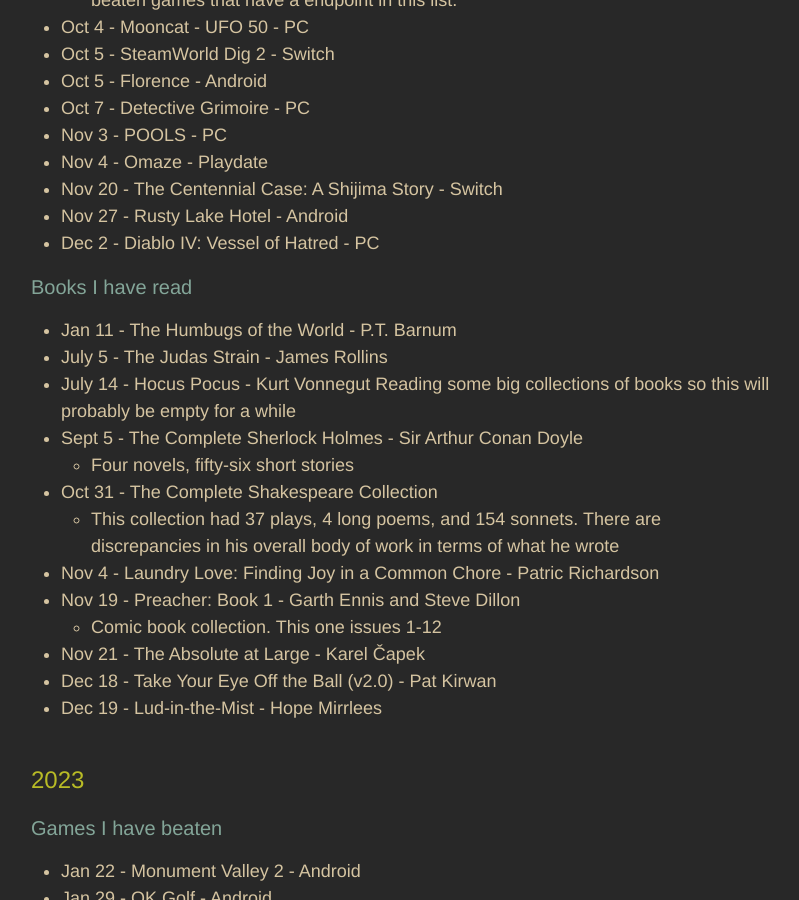
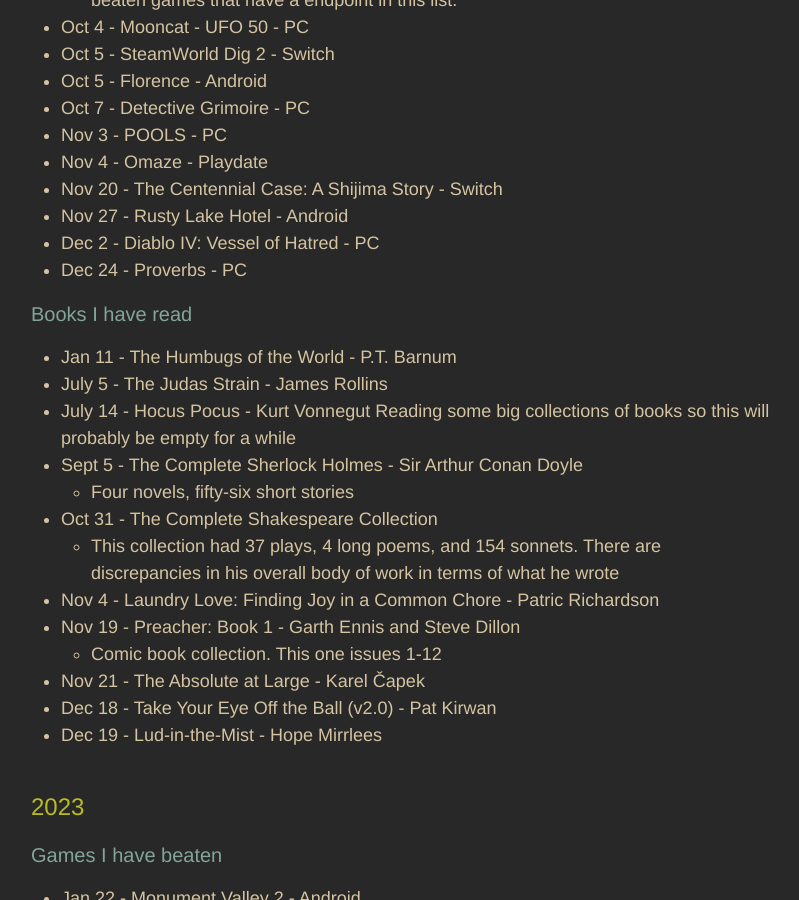
Before and after one commit to adkinsrs/sadkins_site, a Jekyll site: the page built from misc.md, in a window 1280 px wide and 900 px high, scrolled down 1112 px. Shown: the whole window, without its empty margins (239-1038 px from the left). Built offline with Jekyll 4.4.1, drawn with Linux system fonts in a browser that asks for light colours.

Commit message:
beat a game

```diff
--- a/misc.md
+++ b/misc.md
@@ -46,6 +46,7 @@
 * Nov 20 - The Centennial Case: A Shijima Story - Switch
 * Nov 27 - Rusty Lake Hotel - Android
 * Dec 2 - Diablo IV: Vessel of Hatred - PC
+* Dec 24 - Proverbs - PC
 
 ### Books I have read
 
```
